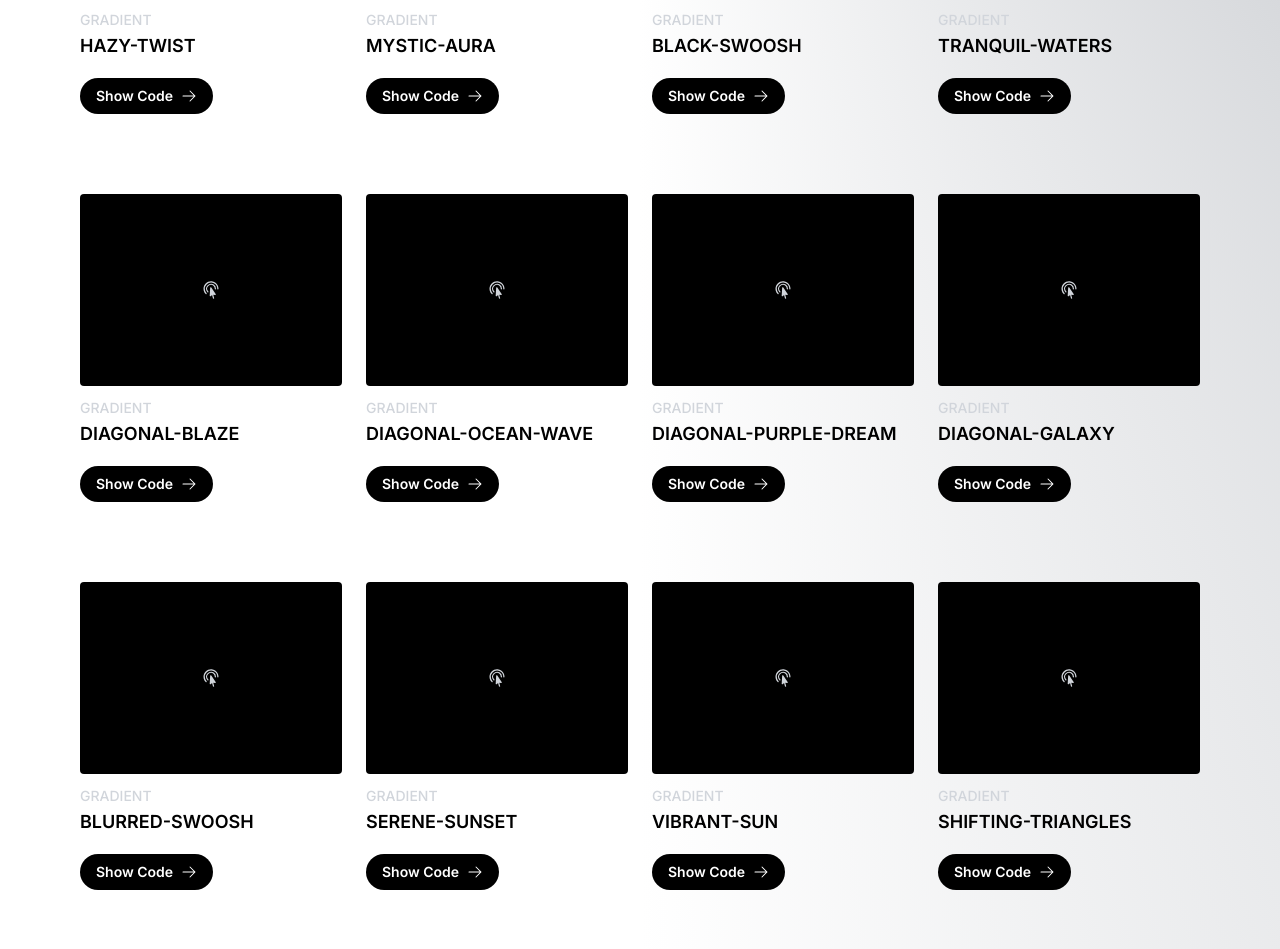
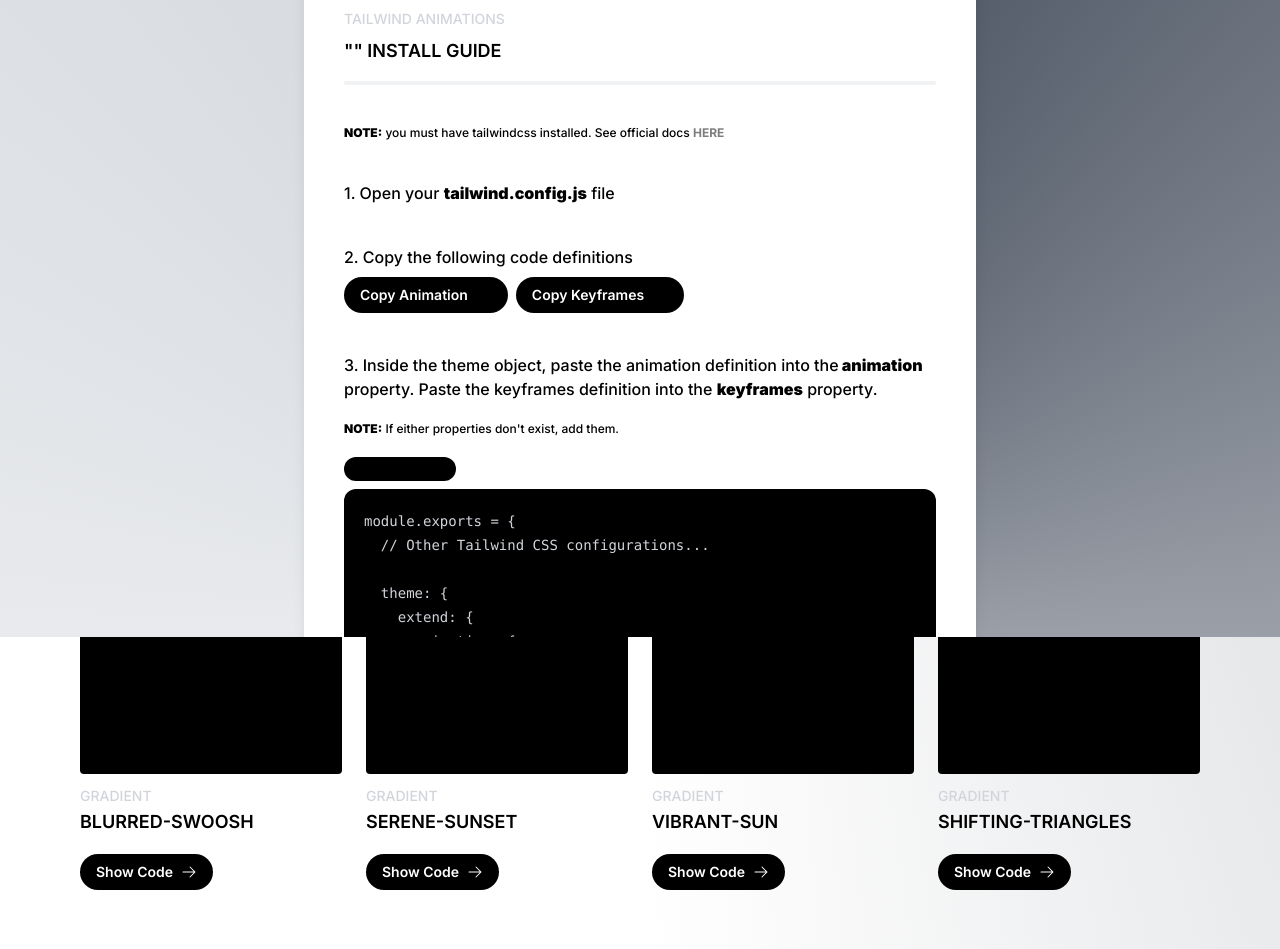
Before and after one commit to jacobbinnie/tailwind-animations, a Next.js app: page / in a window 1280 px wide. Shown: the part 963-1912 px from the top of the page. Built offline with nearby package versions, Linux system fonts and the light colour scheme.

Commit message:
feat: add instructions component

```diff
--- a/src/app/components/CodeReveal/index.tsx
+++ b/src/app/components/CodeReveal/index.tsx
@@ -1,19 +1,158 @@
+import {
+  CheckBadgeIcon,
+  ClipboardDocumentIcon,
+} from "@heroicons/react/24/solid";
+import clsx from "clsx";
+import { useState } from "react";
+
 interface CodeRevealProps {
-  key: string;
+  animationKey: string;
+  revealingCode: boolean;
+  handleCloseCodeReveal: () => void;
 }
 
-function CodeReveal({}: CodeRevealProps) {
+function CodeReveal({
+  animationKey,
+  revealingCode,
+  handleCloseCodeReveal,
+}: CodeRevealProps) {
+  const [copiedAnimation, setCopiedAnimation] = useState(false);
+  const [copiedKeyframes, setCopiedKeyframes] = useState(false);
+
+  const handleCopyAnimation = () => {
+    setCopiedAnimation(true);
+    setTimeout(() => {
+      setCopiedAnimation(false);
+    }, 2000);
+  };
+
+  const handleCopyKeyframes = () => {
+    setCopiedKeyframes(true);
+    setTimeout(() => {
+      setCopiedKeyframes(false);
+    }, 2000);
+  };
+
+  const tailwindConfig = `module.exports = {
+  // Other Tailwind CSS configurations...
+
+  theme: {
+    extend: {
+      animation: {
+        // Add your animation definition here
+      }
+      keyframes: {
+        // Add your keyframe definition here
+      },
+    },
+  },
+};
+`;
+
   return (
-    <>
-      <div className="fixed flex bg-gray-300 blur-lg w-full h-full z-10" />
-      <div className="fixed flex w-full h-full z-10 p-5 justify-center">
-        <div className="flex w-full h-[85%] bg-white p-5 shadow-lg rounded-lg flex-col max-w-2xl">
-          <p className="text-white capitalize text-3xl font-semibold">Test</p>
-          <p className="mt-3 text-sm text-gray-300 font-medium mb-4">Test 2</p>
+    <div
+      className={`${
+        revealingCode ? "translate-y-0" : "translate-y-full"
+      } fixed bottom-0 left-0 w-full h-full bg-[conic-gradient(at_bottom,_var(--tw-gradient-stops))] from-gray-700 via-white to-gray-300 z-10 p-10 flex justify-center transition-transform ease-in-out duration-300 overflow-y-auto`}
+    >
+      <div className="rounded">
+        <div className="flex w-full bg-white p-10 shadow-lg rounded-lg mt-20 flex-col max-w-2xl overflow-auto">
+          <p className="mt-3 text-sm text-gray-300 font-medium mb-2">
+            TAILWIND ANIMATIONS
+          </p>
+          <p className="text-black capitalize text-lg font-semibold mb-4">
+            &quot;{animationKey.toUpperCase()}&quot; INSTALL GUIDE
+          </p>
           <div className="w-full h-1 opacity-30 rounded bg-gray-300 mb-10" />
+          <p className="font-medium text-xs text-black">
+            <span className="font-black text-xs">NOTE:</span> you must have
+            tailwindcss installed. See official docs{" "}
+            <a
+              className="font-bold cursor-pointer animate-pulse"
+              href="https://tailwindcss.com/docs/installation"
+              target="_blank"
+            >
+              HERE
+            </a>
+          </p>
+
+          {/* INSTRUCTIONS */}
+          <div className="flex flex-col w-full gap-5">
+            <p className="font-medium text-black mt-10">
+              1. Open your{" "}
+              <span className="font-black">tailwind.config.js</span> file
+            </p>
+
+            <div>
+              <p className="font-medium text-black mt-5 mb-2">
+                2. Copy the following code definitions
+              </p>
+
+              <a className="inline-flex gap-2 items-center justify-center text-sm duration-200 focus:outline-none focus-visible:outline-gray-600">
+                <div
+                  onClick={() => handleCopyAnimation()}
+                  className="flex gap-2 bg-black px-4 py-2 rounded-3xl transition-all hover:px-6 hover:animate-green-swoosh cursor-pointer"
+                >
+                  <span className="text-white font-semibold">
+                    {copiedAnimation ? "Copied" : "Copy Animation"}
+                  </span>
+                  {copiedAnimation ? (
+                    <CheckBadgeIcon width={16} />
+                  ) : (
+                    <ClipboardDocumentIcon width={16} />
+                  )}
+                </div>
+                <div
+                  onClick={() => handleCopyKeyframes()}
+                  className="flex gap-2 bg-black px-4 py-2 rounded-3xl transition-all hover:px-6 hover:animate-green-swoosh cursor-pointer"
+                >
+                  <span className="text-white font-semibold">
+                    {copiedKeyframes ? "Copied" : "Copy Keyframes"}
+                  </span>
+                  {copiedKeyframes ? (
+                    <CheckBadgeIcon width={16} />
+                  ) : (
+                    <ClipboardDocumentIcon width={16} />
+                  )}
+                </div>
+              </a>
+            </div>
+
+            <p className="font-medium text-black mt-5">
+              3. Inside the theme object, paste the animation definition into
+              the
+              <span className="font-black"> animation</span> property. Paste the
+              keyframes definition into the{" "}
+              <span className="font-black"> keyframes</span> property.
+            </p>
+            <p className="font-medium text-xs text-black">
+              <span className="font-black">NOTE:</span> If either properties
+              don&apos;t exist, add them.
+            </p>
+          </div>
+
+          <p className="bg-black w-min text-xs mt-5 mb-2 px-2 py-1 rounded-3xl">
+            tailwind.config.js
+          </p>
+
+          <pre className="bg-black p-5 rounded-xl">
+            <code className="text-gray-300 text-sm">{tailwindConfig}</code>
+          </pre>
+
+          <p className="font-medium text-black mt-10">
+            4. Add your animation to any element using{" "}
+            <span className="font-black"> animate-{animationKey}</span>
+          </p>
+          <pre className="bg-black p-5 rounded-xl mt-2">
+            <code className="text-gray-300 text-sm">{`<div className="w-full h-24 animate-${animationKey}/>`}</code>
+          </pre>
+
+          <p className="font-medium text-black mt-10 mb-10">
+            5. That&apos;s it!
+          </p>
         </div>
       </div>
-    </>
+    </div>
   );
 }
 
--- a/src/app/components/DisplayComponent/index.tsx
+++ b/src/app/components/DisplayComponent/index.tsx
@@ -8,12 +8,14 @@ interface DisplayComponentProps {
   name: string;
   animation: string;
   type: "gradient" | "space" | "classic";
+  handleSetSelectedKey: (key: string) => void;
 }
 
 export const DisplayComponent: React.FC<DisplayComponentProps> = ({
   name,
   animation,
   type,
+  handleSetSelectedKey,
 }) => {
   return (
     <div className="flex w-full flex-col h-full">
@@ -27,11 +29,12 @@ export const DisplayComponent: React.FC<DisplayComponentProps> = ({
           `bg-black flex justify-center items-center rounded h-48 w-full transition-all duration-1000 ease-in-out ${animation}`
         )}
       >
-        {type === "gradient" && (
-          <div className="w-full flex justify-center h-full hover:opacity-0 overflow-hidden transition-all">
-            <CursorArrowRippleIcon width={20} className="text-gray-300" />
-          </div>
-        )}
+        {type === "gradient" ||
+          (type === "classic" && (
+            <div className="w-full flex justify-center h-full hover:opacity-0 overflow-hidden transition-all">
+              <CursorArrowRippleIcon width={20} className="text-gray-300" />
+            </div>
+          ))}
       </div>
       <p className="mt-3 text-sm text-gray-300 font-medium">
         {type.toUpperCase()}
@@ -42,7 +45,10 @@ export const DisplayComponent: React.FC<DisplayComponentProps> = ({
 
       <div className="flex gap-3 mt-5 justify-left">
         <a className="inline-flex items-center justify-center text-sm duration-200 focus:outline-none focus-visible:outline-gray-600">
-          <div className="flex gap-2 bg-black px-4 py-2 rounded-3xl transition-all hover:px-6 hover:animate-green-swoosh cursor-pointer">
+          <div
+            onClick={() => handleSetSelectedKey(name)}
+            className="flex gap-2 bg-black px-4 py-2 rounded-3xl transition-all hover:px-6 hover:animate-green-swoosh cursor-pointer"
+          >
             <span className="text-white font-semibold">Show Code</span>
             <ArrowRightIcon width={16} color="white" />
           </div>
--- a/src/app/components/Navbar/index.tsx
+++ b/src/app/components/Navbar/index.tsx
@@ -2,7 +2,7 @@ interface NavbarProps {}
 
 function Navbar({}: NavbarProps) {
   return (
-    <div className="w-full mx-auto bg-white border-b sticky top-0 z-10">
+    <div className="w-full mx-auto bg-white border-b sticky top-0 z-20">
       <div className="relative flex flex-col w-full p-5 mx-auto bg-white md:items-center md:justify-between md:flex-row md:px-6 lg:px-8">
         <div className="flex flex-row items-center justify-between lg:justify-start">
           <a
@@ -41,9 +41,6 @@ function Navbar({}: NavbarProps) {
           <a className="px-2 py-2 text-sm text-gray-500 lg:px-6 md:px-3">
             Pricing
           </a>
-          <a className="px-2 py-2 text-sm text-gray-500 lg:px-6 md:px-3">
-            Installation
-          </a>
 
           <div className="inline-flex items-center gap-2 list-none lg:ml-auto">
             <button className="block px-4 py-2 mt-2 text-sm text-gray-500 md:mt-0 focus:outline-none focus:shadow-outline">
--- a/src/app/pages/dashboard/index.tsx
+++ b/src/app/pages/dashboard/index.tsx
@@ -3,20 +3,46 @@ import SortTabs from "@/app/components/SortTabs";
 import { useState } from "react";
 import designs from "./../../util/designs.json";
 import CodeReveal from "@/app/components/CodeReveal";
+import clsx from "clsx";
 
 interface DashboardProps {}
 
 function Dashboard({}: DashboardProps) {
   const [tab, setTab] = useState(0);
   const [revealingCode, setRevealingCode] = useState(false);
+  const [selectedKey, setSelectedKey] = useState("");
 
   const handleSetTab = (tab: number) => {
     setTab(tab);
   };
 
+  const handleCloseCodeReveal = () => {
+    setRevealingCode(false);
+    setSelectedKey("");
+  };
+
+  const handleSetSelectedKey = (key: string) => {
+    setSelectedKey(key);
+    setRevealingCode(true);
+  };
+
   return (
+    <>
+      <div
+        onClick={() => handleCloseCodeReveal()}
+        className={clsx(
+          revealingCode ? "opacity-100" : "hidden",
+          "bg-black fixed bottom-10 hover:opacity-50 transition-all right-10 rounded animate-black-swoosh px-8 py-4 z-20 cursor-pointer"
+        )}
+      >
+        Close
+      </div>
       <div className="w-full min-w-screen h-full min-h-screen bg-[conic-gradient(at_top,_var(--tw-gradient-stops))] from-gray-700 via-white to-white">
-      {revealingCode && <CodeReveal key="123" />}
+        <CodeReveal
+          revealingCode={revealingCode}
+          animationKey={selectedKey.toLowerCase()}
+          handleCloseCodeReveal={handleCloseCodeReveal}
+        />
         <div className="relative items-center w-full px-5 py-12 mx-auto md:px-12 lg:px-20 max-w-7xl">
           {/* Filter Bar */}
           <div className="flex gap-4 mb-12 flex-col">
@@ -28,19 +54,26 @@ function Dashboard({}: DashboardProps) {
             <GridSection
               designs={designs.animations.gradients}
               type={"gradient"}
+              handleSetSelectedKey={handleSetSelectedKey}
             />
 
-          {/* Backdrop Spaces Layout */}
+            {/* Spaces Layout */}
             <GridSection
               designs={designs.animations.backdropSpaces}
               type={"space"}
+              handleSetSelectedKey={handleSetSelectedKey}
             />
 
-          {/* Backdrop Spaces Layout */}
-          <GridSection designs={designs.animations.classics} type={"classic"} />
+            {/* Classics Layout */}
+            <GridSection
+              designs={designs.animations.classics}
+              type={"classic"}
+              handleSetSelectedKey={handleSetSelectedKey}
+            />
           </div>
         </div>
       </div>
+    </>
   );
 }
 
```
Also changed, not shown: src/app/components/GridSection/index.tsx (+8 -2 lines). Lines whose indentation alone changed are shown as unchanged.
